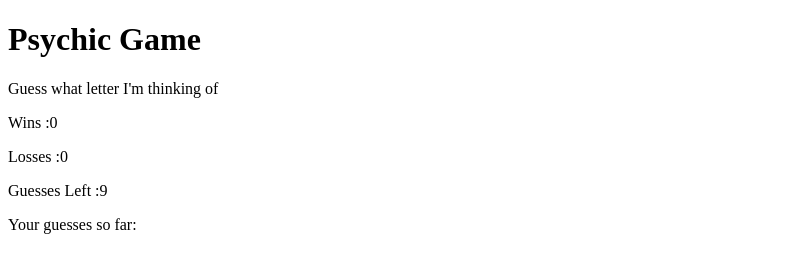
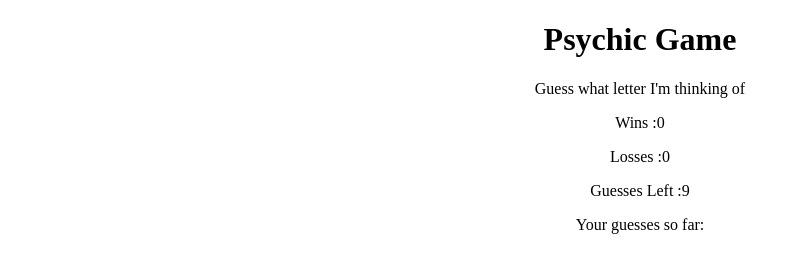
Before and after one commit to Archie1008/Psychic-Game, a plain HTML site: page index.html in a window 1280 px wide. Shown: the whole page, without its empty margins (0-800 px from the left). Drawn offline with Linux system fonts and the light colour scheme.

Commit message:
It still has lot of flaws that I can't overcome but it is better than send nothing

```diff
--- a/assets/css/style.css
+++ b/assets/css/style.css
@@ -0,0 +1,8 @@
+html body {
+	width: 960px;
+	margin: 0 auto;
+}
+
+.wrapper {
+	text-align: center;
+}
--- a/assets/javascript/game.js
+++ b/assets/javascript/game.js
@@ -0,0 +1,57 @@
+//after guessed correct letter and after 9 bad guesses reset "entry" to blank
+
+//make the only alphabet characters appear in "entry"
+
+//don't forget to put <script> in separate js file
+
+//make a computerGuess change everytime user makes a right guess
+
+//put comments
+
+
+	var alphabet = ["a" , "b" , "c" , "d" , "e" , "f" , "g" , "h" , "i" , "j" , "k" , "l" , "m" , "n" , "o" , "p" , "q" , "r" , "s" , "t" , "u" , "v" , "w" , "x" , "y" , "z"];
+
+	var wins = 0;
+
+	var losses = 0;
+
+	var guessesLeft = 9;
+
+	document.querySelector("#wins").innerHTML = "<p>Wins :" + wins + "</p>";
+
+	document.querySelector("#losses").innerHTML = "<p>Losses :" + losses + "</p>";
+
+	document.querySelector("#guessesLeft").innerHTML = "<p>Guesses Left :" + guessesLeft + "</p>";
+
+	var computerGuess = alphabet[Math.floor(Math.random() * alphabet.length)].toLowerCase();
+ 	console.log(computerGuess);
+
+
+	document.onkeyup = function(event) {
+  		var userGuess = event.key.toLowerCase();
+  		entry.innerHTML += userGuess;
+
+ 		if (userGuess == computerGuess) {
+ 			wins++;
+ 			guessesLeft = 10;
+ 			document.querySelector("#wins").innerHTML = "<p>Wins :" + wins + "</p>";
+ 			document.querySelector("#guessesLeft").innerHTML = "<p>Guesses Left :" + guessesLeft + "</p>";
+		}
+
+
+
+ 		if (guessesLeft >= 1) {
+ 			guessesLeft--;
+ 			document.querySelector("#guessesLeft").innerHTML = "<p>Guesses Left :" + guessesLeft + "</p>";
+
+ 		}
+
+ 		if (guessesLeft < 1) {
+ 			losses++;
+ 			guessesLeft = 9;
+ 			document.querySelector("#guessesLeft").innerHTML = "<p>Guesses Left :" + guessesLeft + "</p>";
+ 			document.querySelector("#losses").innerHTML = "<p>Losses :" + losses + "</p>";
+
+ 		}
+
+	}
--- a/index.html
+++ b/index.html
@@ -3,8 +3,10 @@
 <head>
 	<meta charset="UTF-8">
 	<title>Psychic Game</title>
+	<link rel="stylesheet" href="assets/css/style.css">
 </head>
 <body>
+<div class=wrapper>
 	<h1>Psychic Game</h1>
 
 	<p>Guess what letter I'm thinking of</p>
@@ -16,68 +18,9 @@
 	<p id="guessesLeft">Guesses Left :</p>
 
 	<p id="entry"> Your guesses so far: </p>
+</div>
 
-<script type="text/javascript">
-
-//after guessed correct letter and after 9 bad guesses reset "entry" to blank
-
-//make the only alphabet characters appear in "entry"
-
-//don't fonget to put <script> in separate js file
-
-//put comments
-
-
-	var alphabet = ["a" , "b" , "c" , "d" , "e" , "f" , "g" , "h" , "i" , "j" , "k" , "l" , "m" , "n" , "o" , "p" , "q" , "r" , "s" , "t" , "u" , "v" , "w" , "x" , "y" , "z"];
-
-	var entry = document.getElementById('entry');
-
-	var wins = 0;
-
-	var losses = 0;
-
-	var guessesLeft = 9;
-
-	document.querySelector("#wins").innerHTML = "<p>Wins :" + wins + "</p>";
-
-	document.querySelector("#losses").innerHTML = "<p>Losses :" + losses + "</p>";
-
-	document.querySelector("#guessesLeft").innerHTML = "<p>Guesses Left :" + guessesLeft + "</p>";
-
-	var computerGuess = alphabet[Math.floor(Math.random() * alphabet.length)].toLowerCase();
- 	console.log(computerGuess);
-
-
-	document.onkeyup = function(event) {
-  		// var letter = String.fromCharCode(event.keyCode).toLowerCase();
-  		var userGuess = event.key.toLowerCase();
- 		entry.innerHTML += userGuess;
- 		if (userGuess == computerGuess) {
- 			wins++;
- 			guessesLeft = 10;
- 			document.querySelector("#wins").innerHTML = "<p>Wins :" + wins + "</p>";
- 			document.querySelector("#guessesLeft").innerHTML = "<p>Guesses Left :" + guessesLeft + "</p>";
-
-
- 		}
-
- 		if (guessesLeft >= 1) {
- 			guessesLeft--;
- 			document.querySelector("#guessesLeft").innerHTML = "<p>Guesses Left :" + guessesLeft + "</p>";
-
- 		}
-
- 		if (guessesLeft < 1) {
- 			losses++;
- 			guessesLeft = 9;
- 			document.querySelector("#guessesLeft").innerHTML = "<p>Guesses Left :" + guessesLeft + "</p>";
- 			document.querySelector("#losses").innerHTML = "<p>Losses :" + losses + "</p>";
-
- 		}
-
-}
-
-</script>
+<script src="assets/javascript/game.js"></script>
 
 </body>
 </html>
```
Lines whose indentation alone changed are shown as unchanged.
